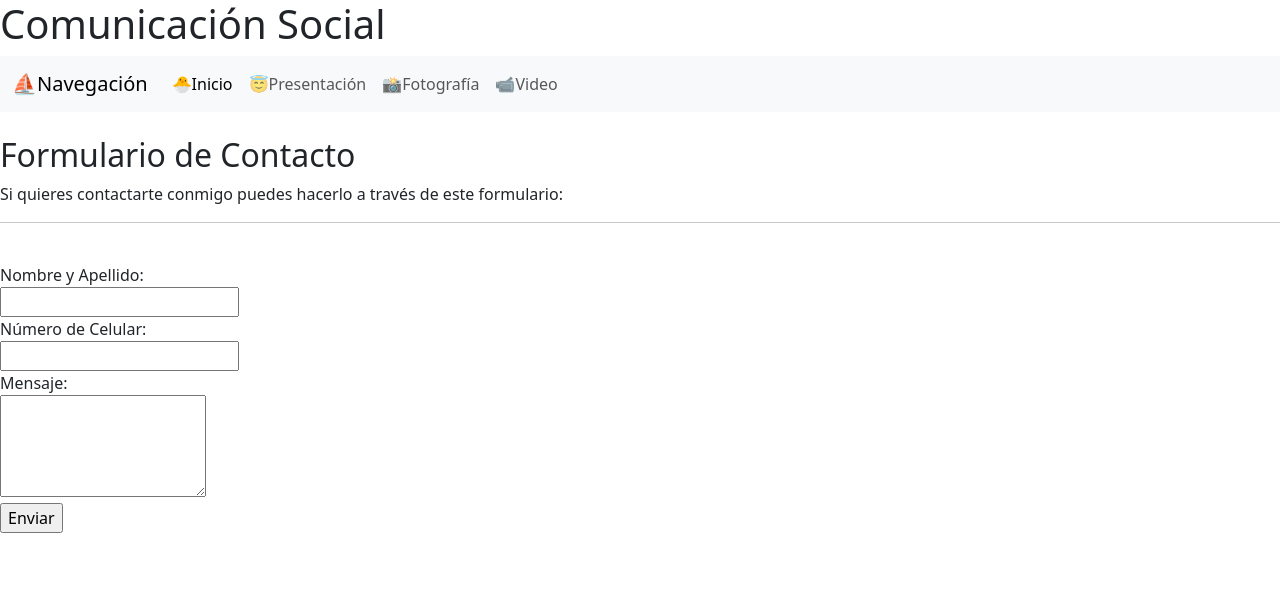
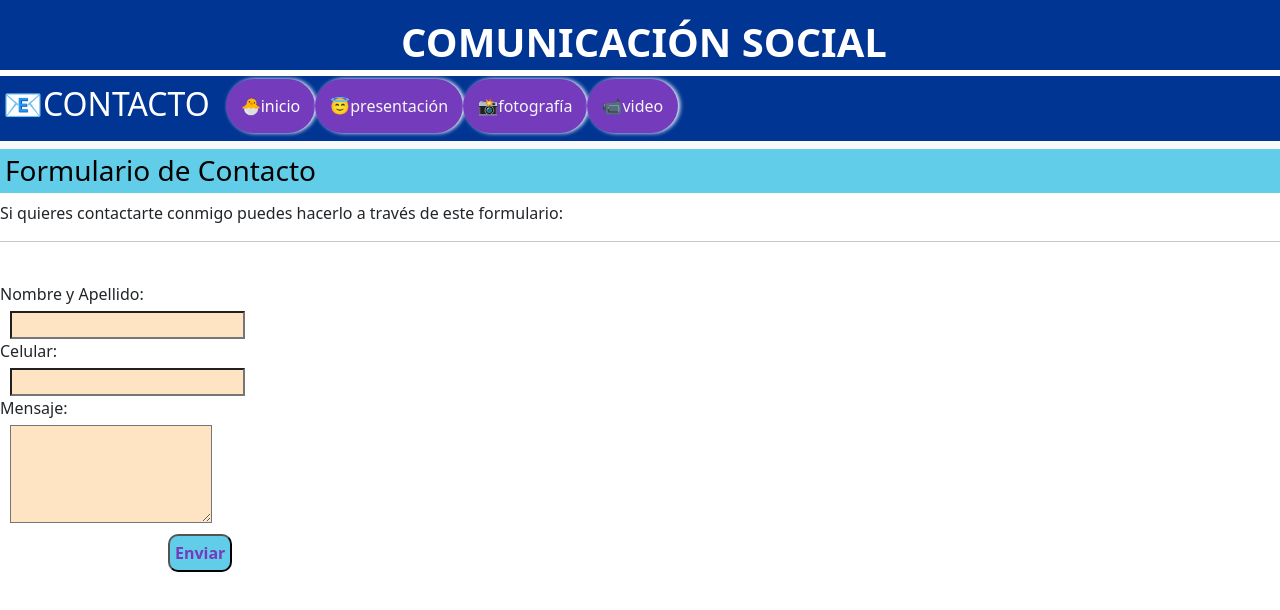
Before and after one commit to JoacoBlack/3-Preentrega, a website: page Pages/Contacto.html in a window 1280 px wide. Drawn offline with nearby package versions, Linux system fonts and the light colour scheme.

Commit message:
Terminamos la página de contacto. Ahora empezamos a trabajar con las FUENTES

```diff
--- a/Pages/Contacto.html
+++ b/Pages/Contacto.html
@@ -5,6 +5,7 @@
     <meta name="viewport" content="width=device-width, initial-scale=1">
     <title>📧Contacto</title>
     <link href="https://cdn.jsdelivr.net/npm/bootstrap@5.3.0/dist/css/bootstrap.min.css" rel="stylesheet" integrity="sha384-9ndCyUaIbzAi2FUVXJi0CjmCapSmO7SnpJef0486qhLnuZ2cdeRhO02iuK6FUUVM" crossorigin="anonymous">
+    <link rel="stylesheet" href="../CSS/style.css">
   </head>
   <body>
     <h1>Comunicación Social</h1>
@@ -14,7 +15,7 @@
 
         <nav class="navbar navbar-expand-lg bg-body-tertiary">
             <div class="container-fluid">
-              <a class="navbar-brand" href="#">⛵Navegación</a>
+              <a class="navbar-brand" href="#"><h2>📧Contacto</h2></a>
               <button class="navbar-toggler" type="button" data-bs-toggle="collapse" data-bs-target="#navbarNav" aria-controls="navbarNav" aria-expanded="false" aria-label="Toggle navigation">
                 <span class="navbar-toggler-icon"></span>
               </button>
@@ -42,13 +43,12 @@
 
     </header>
 
-    <br>
 
     <main>
 
       <section>
 
-        <h2>Formulario de Contacto</h2>
+        <h3 class="formulario">Formulario de Contacto</h3>
         <p>Si quieres contactarte conmigo puedes hacerlo a través de este formulario: </p>
         <hr>
         <form action="/enviar_formulario.php" method="POST">
@@ -57,7 +57,7 @@
             <br>
             <input type="text" id="nombre_apellido" name="nombre_apellido" required>
             <br>
-            <label for="numero_celular">Número de Celular:</label>
+            <label for="numero_celular">Celular:</label>
             <br>
             <input type="tel" id="numero_celular" name="numero_celular" required>
             <br>
@@ -65,7 +65,7 @@
             <br>
             <textarea id="mensaje" name="mensaje" rows="4" required></textarea>
             <br>
-            <input type="submit" value="Enviar">
+            <input class="enviar" type="submit" value="Enviar">
         </form>
 
 
--- /dev/null
+++ b/scss/_contacto.scss
@@ -0,0 +1,54 @@
+*{
+
+margin: 0;
+padding: 0;
+
+}
+
+.formulario{
+
+background-color: $colormain;
+color: black;
+padding:5px 5px 5px 5px;
+
+}
+
+#nombre_apellido{
+
+background-color: bisque;
+font-weight: initial;
+margin-left: 10px;
+margin-top: 5px;
+}
+
+#numero_celular{
+
+background-color: bisque;
+font-weight: initial;
+margin-left: 10px;
+margin-top: 5px;
+
+
+}
+
+#mensaje{
+
+background-color: bisque;
+font-weight: initial;
+margin-left: 10px;
+margin-top: 5px;
+
+
+}
+
+.enviar{
+
+background-color: $colormain;
+margin-top: 5px;
+margin-left: 168px;
+color: $colorfooter;
+font-weight: bold;
+border-radius: 10px;
+padding: 5px 5px 5px 5px
+
+}
--- a/scss/_video.scss
+++ b/scss/_video.scss
@@ -15,7 +15,10 @@
         padding: 18px 10px 10px 18px;
         height: 70px;
 
-        }.navbar-brand{
+        }
+
+
+.navbar-brand{
 
 color:rgb(255, 255, 255);
 text-transform: uppercase;
--- a/scss/style.scss
+++ b/scss/style.scss
@@ -2,6 +2,7 @@
 @import "../scss/presentación";
 @import "../scss/fotografía";
 @import "../scss/video";
+@import "../scss/contacto";
 
 
 *{
```
Also changed, not shown: CSS/style.css.
